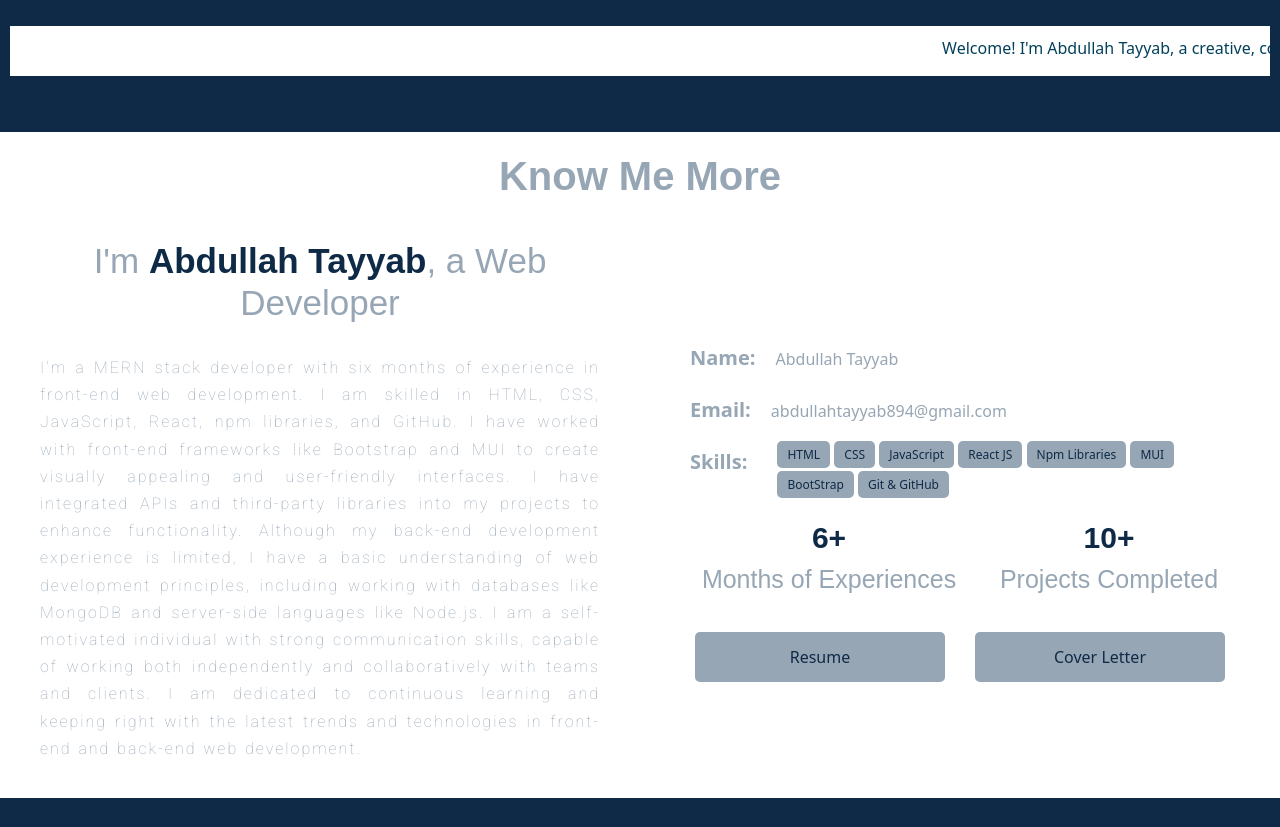
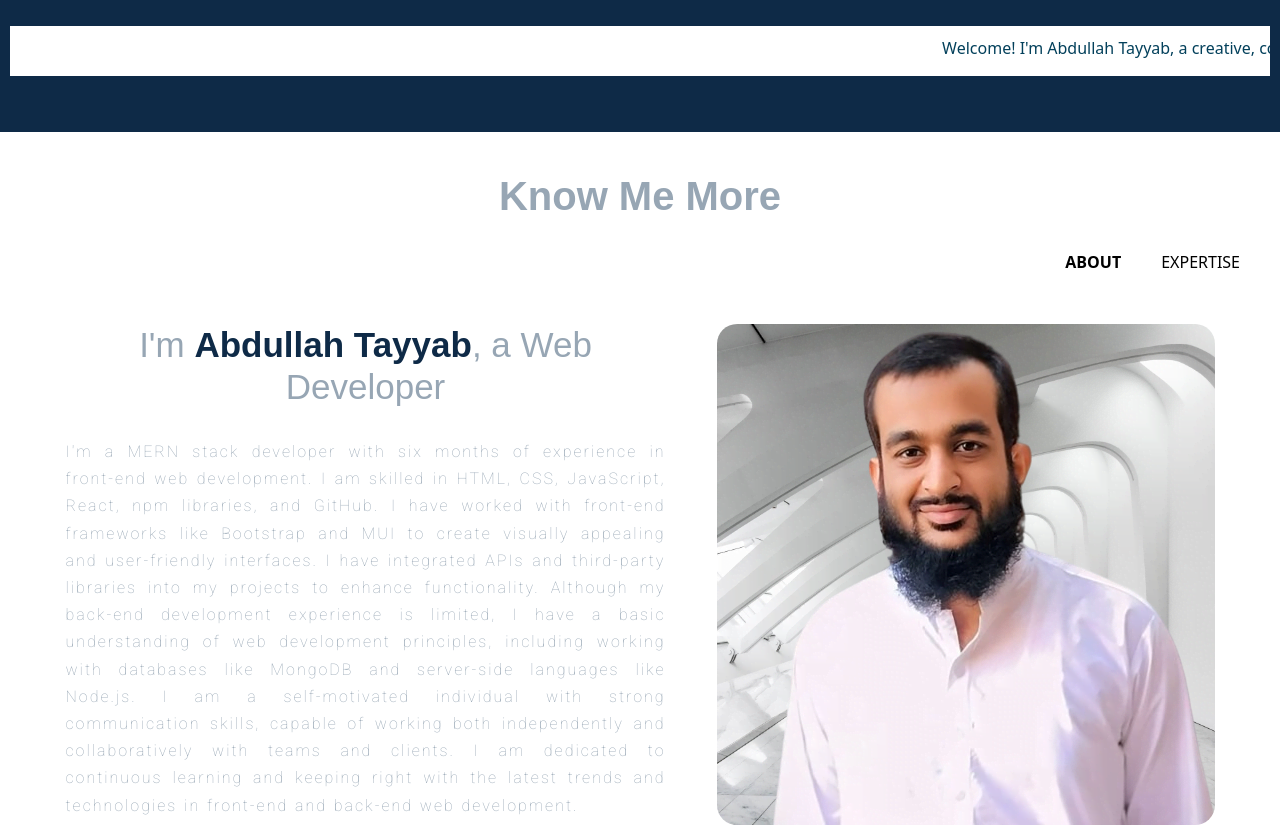
Before and after one commit to Ab-Tayyab/abdullah-tayyab-portfolio, a React (Create React App) app: page / in a window 1280 px wide. Shown: the part 580-1407 px from the top of the page. Built offline with nearby package versions, Linux system fonts and the light colour scheme.

Commit message:
about section change

```diff
--- a/src/component/about/About.css
+++ b/src/component/about/About.css
@@ -1,9 +1,84 @@
+.about-container {
+  margin: 0 auto;
+  padding: 20px;
+  text-align: center;
+  height: 100%;
+}
+
+.nav {
+  display: flex;
+  justify-content: right;
+  margin-bottom: 20px;
+}
+
+.nav button {
+  background: none;
+  border: none;
+  font-size: 16px;
+  margin: 0 10px;
+  cursor: pointer;
+  padding: 10px;
+  transition: color 0.3s;
+}
+
+.nav button.active {
+  font-weight: bold;
+  color: black;
+}
+
+.content {
+  position: relative;
+  width: 100%;
+  overflow: hidden;
+  min-height: 70vh;
+}
+
+.section {
+  position: absolute;
+  width: 100%;
+  top: 0;
+  left: 100%;
+  transition: left 0.5s ease-in-out;
+  opacity: 0;
+}
+
+.about-container .about.show {
+  left: 0;
+  opacity: 1;
+}
+
+.about-container .expertise.show {
+  left: 0;
+  opacity: 1;
+}
+
+.about-container .about.hide {
+  left: -100%;
+  opacity: 0;
+}
+
+.about-container .expertise.hide {
+  left: 100%;
+  opacity: 0;
+}
+
+.about-main {
+  width: 100%;
+  display: flex;
+  justify-content: space-around;
+  flex-wrap: wrap;
+  gap: 20;
+  padding: 20px;
+}
+.about-main div {
+  max-width: 600px;
+}
+
 .about-heading {
   padding-top: 20px;
   font-family: sans-serif;
   font-weight: 800;
 }
-
 .about-name {
   font-size: 35px;
   padding-bottom: 10px;
@@ -11,25 +86,10 @@
   font-weight: 400;
 }
 
-.about-name>span {
+.about-name > span {
   color: #0e2a47;
   font-weight: 800;
 }
-
-
-.about-parent {
-    display: flex;
-    justify-content: space-around;
-    align-items: center;
-    flex-wrap: wrap;
-}
-
-.about-parent-child1,
-.about-parent-child2 {
-    width: 600px;
-    padding: 20px;
-}
-
 .detail {
   letter-spacing: 2px;
   word-spacing: 1px;
@@ -37,9 +97,26 @@
   display: flex;
   justify-content: space-around;
   text-align: justify;
-    font-family: 'Roboto', sans-serif;
+  font-family: "Roboto", sans-serif;
   color: #97a6b4;
   font-weight: 400;
+}
+
+.about-img {
+  width: 100%;
+  height: auto;
+  border-radius: 20px;
+}
+.experties-main {
+  width: 100%;
+  display: flex;
+  justify-content: space-around;
+  flex-wrap: wrap;
+  gap: 20px;
+}
+
+.experties-main > div {
+  max-width: 600px;
 }
 
 .about-child2-name,
@@ -51,27 +128,21 @@
   padding: 10px;
 }
 
-.about-child2-name>span,
-.about-child2-email>span,
-.about-child2-skill>span {
+.about-child2-name > span,
+.about-child2-email > span,
+.about-child2-skill > span {
   font-size: 20px;
   font-weight: 800;
   padding-right: 20px;
 }
 
-.about-skill {
-    display: flex;
-    justify-content: space-around;
-}
-
-.about-skill-child>span {
+.about-skill-child > span {
   padding: 5px 10px;
   background-color: #97a6b4;
   color: #0e2a47;
   border-radius: 5px;
   line-height: 2.5em;
   font-size: 12px;
-
 }
 
 .about-experience {
@@ -122,26 +193,68 @@
   transition: 1s ease;
 }
 
-@media (max-width:579px) {
+/* Skill bar */
+.skill-bars {
+  display: flex;
+  flex-wrap: wrap;
+  gap: 10px;
+}
 
+.skill-bar {
+  border-radius: 5px;
+  padding: 10px;
+  width: 100%;
+  max-width: 500px;
+}
+
+.skill-info {
+  display: flex;
+  justify-content: space-between;
+  margin-bottom: 5px;
+  color: #0e2a47;
+}
+
+.bar {
+  height: 10px;
+  background-color: #ffffff;
+  border: 1px solid #0e2a47;
+  border-radius: 5px;
+  position: relative;
+}
+
+.fill {
+  background-color: #0e2a47;
+  height: 100%;
+  border-radius: 5px;
+}
+
+@media (max-width:768px) {
+  .content{
+  overflow: auto;
+  }
+}
+@media (max-width: 579px) {
   .about-btn1,
   .about-btn2 {
     width: 270px;
   }
+
+  .about-main {
+    flex-direction: column-reverse;
   }
 
-@media (max-width:400px) {
+}
 
+@media (max-width: 400px) {
   .about-child2-name,
   .about-child2-email,
   .about-child2-skill {
     font-size: 12px;
   }
 
-    .about-child2-name>span,
-    .about-child2-email>span,
-    .about-child2-skill>span {
+  .about-child2-name > span,
+  .about-child2-email > span,
+  .about-child2-skill > span {
     font-size: 17px;
   }
-
 }
--- a/src/component/about/About.js
+++ b/src/component/about/About.js
@@ -1,65 +1,153 @@
-import React from 'react'
-import CountUp from 'react-countup';
-import './About.css'
+import React, { useState } from "react";
+import "./About.css";
+import img from "../../images/photo2.png";
 
-const About = () => {
+function About() {
+  const [activeSection, setActiveSection] = useState("about");
+
+  const handleToggle = (section) => {
+    setActiveSection(section);
+  };
 
   const onDownloadResume = () => {
     const link = document.createElement("a");
-        link.href = './abdullah tayyab resume.pdf';
+    link.href = "./abdullah tayyab resume.pdf";
     link.click();
   };
   const onDownloadCoverLetter = () => {
     const link = document.createElement("a");
-        link.href = './abdullah tayyab cover letter.pdf';
+    link.href = "./abdullah tayyab cover letter.pdf";
     link.click();
-    }
+  };
+
+  const skills = [
+    { name: "HTML", level: 85 },
+    { name: "CSS", level: 90 },
+    { name: "JavaScript", level: 75 },
+    { name: "React JS", level: 70 },
+    { name: "Npm Libraries", level: 65 },
+    { name: "MUI", level: 80 },
+    { name: "Bootstrap", level: 60 },
+    { name: "Git & GitHub", level: 70 },
+  ];
+
   return (
-        <div id="about">
-            <h1 className='about-heading'>Know Me More</h1>
-            <div className='about-parent' >
-                <div className='about-parent-child1'>
-                    <h1 className='about-name' data-aos="fade-right" data-aos-duration="500">I'm <span>Abdullah Tayyab</span>, a Web Developer</h1>
-                    <p className='detail' data-aos="fade-right" data-aos-duration="1500">I'm a MERN stack developer with six months of experience in front-end web development. I am skilled in HTML, CSS, JavaScript, React, npm libraries, and GitHub. I have worked with front-end frameworks like Bootstrap and MUI to create visually appealing and user-friendly interfaces. I have integrated APIs and third-party libraries into my projects to enhance functionality. Although my back-end development experience is limited, I have a basic understanding of web development principles, including working with databases like MongoDB and server-side languages like Node.js. I am a self-motivated individual with strong communication skills, capable of working both independently and collaboratively with teams and clients. I am dedicated to continuous learning and keeping right with the latest trends and technologies in front-end and back-end web development.</p>
+    <div className="about-container">
+      <h1 className="about-heading">Know Me More</h1>
+      <div className="nav">
+        <button
+          onClick={() => handleToggle("about")}
+          className={activeSection === "about" ? "active" : ""}
+        >
+          ABOUT
+        </button>
+        <button
+          onClick={() => handleToggle("expertise")}
+          className={activeSection === "expertise" ? "active" : ""}
+        >
+          EXPERTISE
+        </button>
       </div>
-                <div className='about-parent-child2'>
+
+      <div className={`content ${activeSection}`}>
+        <div
+          className={`section about ${
+            activeSection === "about" ? "show" : "hide"
+          }`}
+        >
+          <div className="about-main">
             <div>
-                        <h2 className='about-child2-name' data-aos="fade-right" data-aos-duration="2000"><span>Name:</span>Abdullah Tayyab</h2>
-                        <h2 className='about-child2-email' data-aos="fade-right" data-aos-duration="2000"><span>Email:</span>abdullahtayyab894@gmail.com</h2>
-                        <div className='about-skill' data-aos="fade-right" data-aos-duration="2500">
+              <h1 className="about-name">
+                I'm <span>Abdullah Tayyab</span>, a Web Developer
+              </h1>
+              <p className="detail">
+                I'm a MERN stack developer with six months of experience in
+                front-end web development. I am skilled in HTML, CSS,
+                JavaScript, React, npm libraries, and GitHub. I have worked with
+                front-end frameworks like Bootstrap and MUI to create visually
+                appealing and user-friendly interfaces. I have integrated APIs
+                and third-party libraries into my projects to enhance
+                functionality. Although my back-end development experience is
+                limited, I have a basic understanding of web development
+                principles, including working with databases like MongoDB and
+                server-side languages like Node.js. I am a self-motivated
+                individual with strong communication skills, capable of working
+                both independently and collaboratively with teams and clients. I
+                am dedicated to continuous learning and keeping right with the
+                latest trends and technologies in front-end and back-end web
+                development.
+              </p>
+            </div>
             <div>
-                                <h2 className='about-child2-skill'>  <span>Skills:</span> </h2>
-                            </div>
-                            <div className='about-skill-child'>
-                                <span>HTML</span> <span>CSS</span> <span>JavaScript</span> <span>React JS</span> <span>Npm Libraries</span> <span>MUI</span> <span>BootStrap</span> <span>Git & GitHub</span>
+              <img src={img} alt="Personal Photo" className="about-img" />
             </div>
           </div>
-                        <div className='about-experience' data-aos="fade-right" data-aos-duration="3000">
+        </div>
+        <div
+          className={`section expertise ${
+            activeSection === "expertise" ? "show" : "hide"
+          }`}
+        >
+          <div className="experties-main">
             <div>
-                                <h2>
-                                    <CountUp end={6} duration={1} />+
+              <h2 className="about-child2-name">
+                <span>Name:</span>Abdullah Tayyab
               </h2>
+              <h2 className="about-child2-email">
+                <span>Email:</span>abdullahtayyab894@gmail.com
+              </h2>
+
+              <div className="about-experience">
+                <div>
+                  <h2>6+</h2>
                   <h3>Months of Experiences</h3>
                 </div>
                 <div>
-                                <h2>
-                                    <CountUp end={10} duration={1} />+
-                                </h2>
+                  <h2>10+</h2>
                   <h3>Projects Completed</h3>
                 </div>
               </div>
-                        <div className='about-btn'>
-                            <button className='about-btn1' onClick={onDownloadResume}>Resume
+              <div className="about-btn">
+                <button className="about-btn1" onClick={onDownloadResume}>
+                  Resume
                 </button>
-                            <button className='about-btn2' onClick={onDownloadCoverLetter}>Cover Letter
+                <button className="about-btn2" onClick={onDownloadCoverLetter}>
+                  Cover Letter
                 </button>
               </div>
             </div>
-
+            <div>
+              <h2 className="about-child2-skill">
+                <span>Skills:</span>
+              </h2>
+              <div className="skill-bars">
+                {skills.map((skill) => (
+                  <div
+                    className="skill-bar"
+                    key={skill.name}
+                    style={{ maxWidth: "500px" }} // Set maximum width for each bar
+                  >
+                    <div className="skill-info">
+                      <span>{skill.name}</span>
+                      <span>{skill.level}%</span>
+                    </div>
+                    <div className="bar">
+                      <div
+                        className="fill"
+                        style={{
+                          width: `${skill.level}%`, // Correct usage of template literals
+                        }}
+                      ></div>
+                    </div>
+                  </div>
+                ))}
               </div>
             </div>
           </div>
-    )
+        </div>
+      </div>
+    </div>
+  );
 }
 
-export default About
+export default About;
```
Lines whose indentation alone changed are shown as unchanged.
